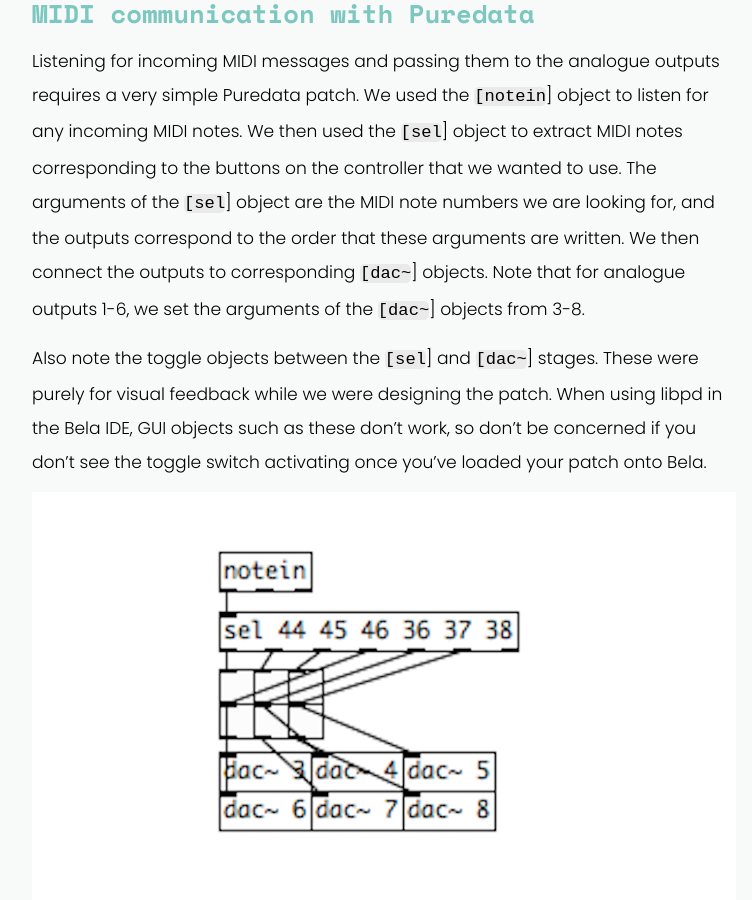
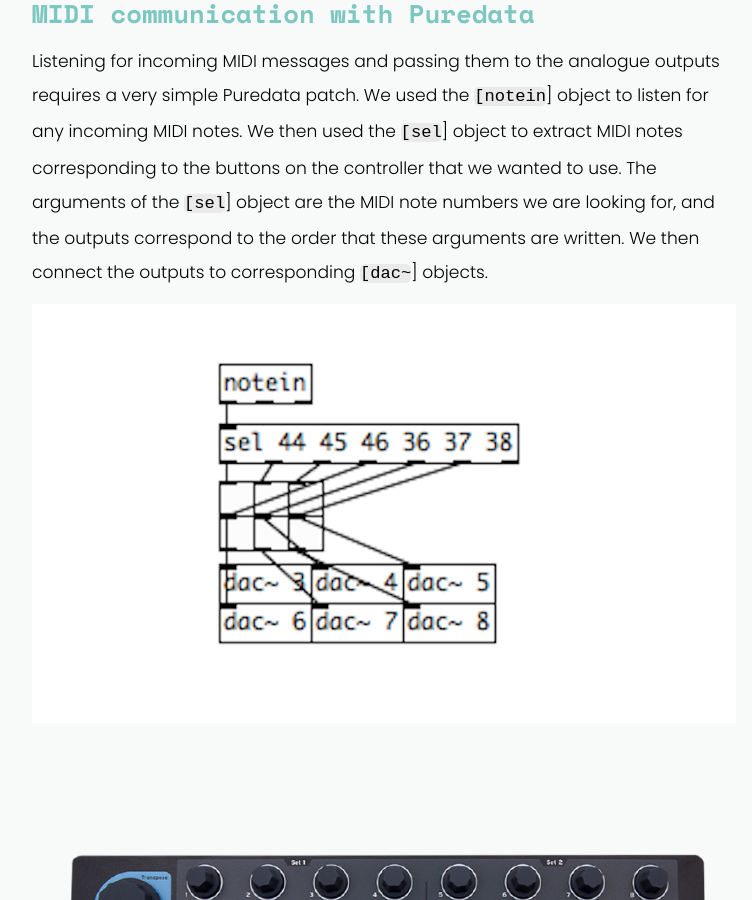
Before and after one commit to BelaPlatform/bela_newBlog, a Jekyll site: the page built from docs/_posts/2017-02-01-jacobohmi.markdown, in a window 1280 px wide and 900 px high, scrolled down 3274 px. Shown: the whole window, without its empty margins (256-1008 px from the left). Built offline with Jekyll 4.4.1, drawn with Linux system fonts in a browser that asks for light colours; nearby versions of some CDN libraries.

Commit message:
Updates to the text

```diff
--- a/docs/_posts/2017-02-01-jacobohmi.markdown
+++ b/docs/_posts/2017-02-01-jacobohmi.markdown
@@ -32,9 +32,7 @@
 
 ## MIDI communication with Puredata
 
-Listening for incoming MIDI messages and passing them to the analogue outputs requires a very simple Puredata patch. We used the `[notein`] object to listen for any incoming MIDI notes. We then used the `[sel`] object to extract MIDI notes corresponding to the buttons on the controller that we wanted to use. The arguments of the `[sel`] object are the MIDI note numbers we are looking for, and the outputs correspond to the order that these arguments are written. We then connect the outputs to corresponding `[dac~`] objects. Note that for analogue outputs 1-6, we set the arguments of the `[dac~`] objects from 3-8.
-
-Also note the toggle objects between the `[sel`] and `[dac~`] stages. These were purely for visual feedback while we were designing the patch. When using libpd in the Bela IDE, GUI objects such as these don’t work, so don’t be concerned if you don’t see the toggle switch activating once you’ve loaded your patch onto Bela.
+Listening for incoming MIDI messages and passing them to the analogue outputs requires a very simple Puredata patch. We used the `[notein`] object to listen for any incoming MIDI notes. We then used the `[sel`] object to extract MIDI notes corresponding to the buttons on the controller that we wanted to use. The arguments of the `[sel`] object are the MIDI note numbers we are looking for, and the outputs correspond to the order that these arguments are written. We then connect the outputs to corresponding `[dac~`] objects.
 
 {% include single-image.html fileName="Jacob-OHMI/5_Puredata_Patch.png" caption="" %}
 
```
